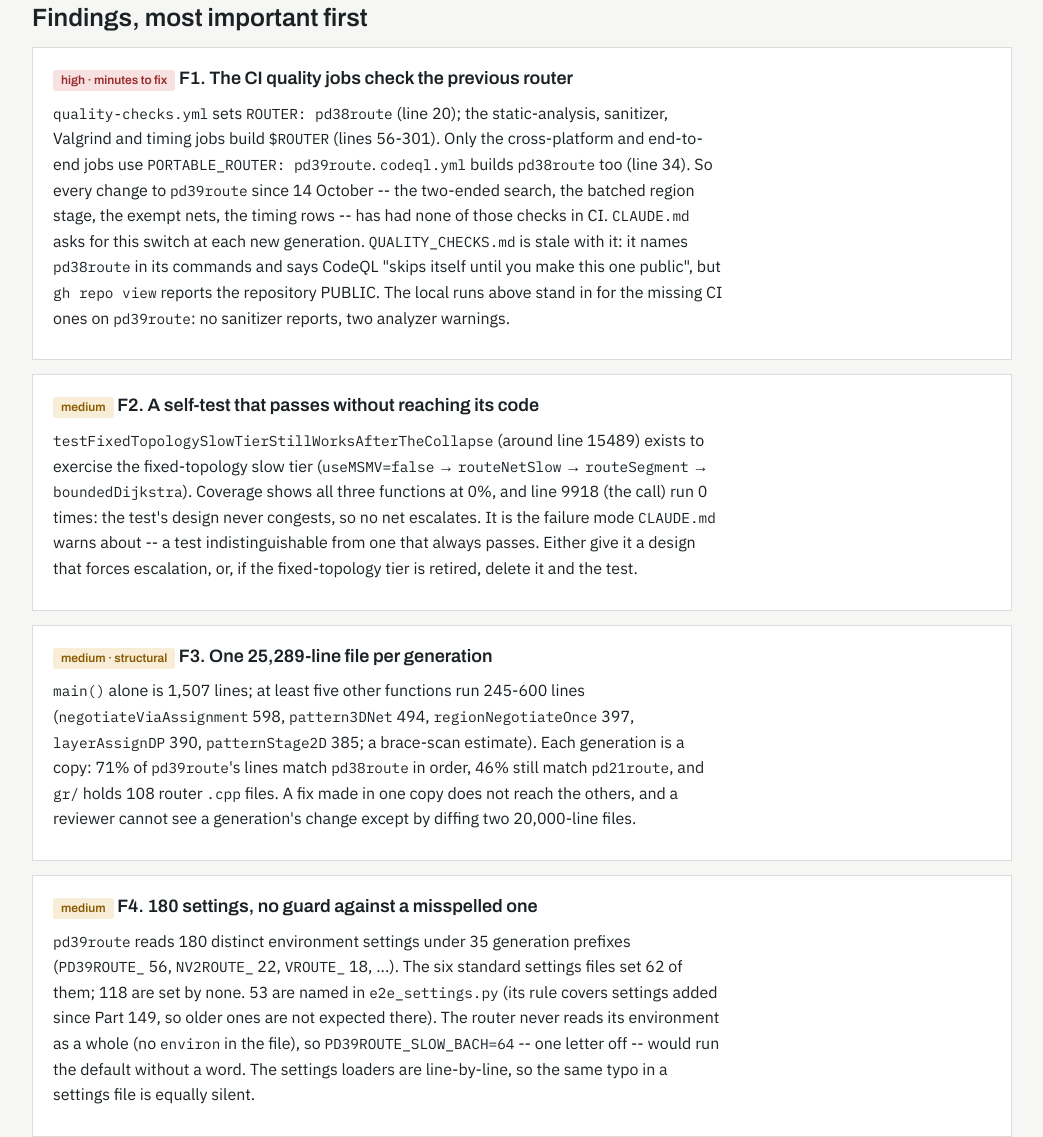
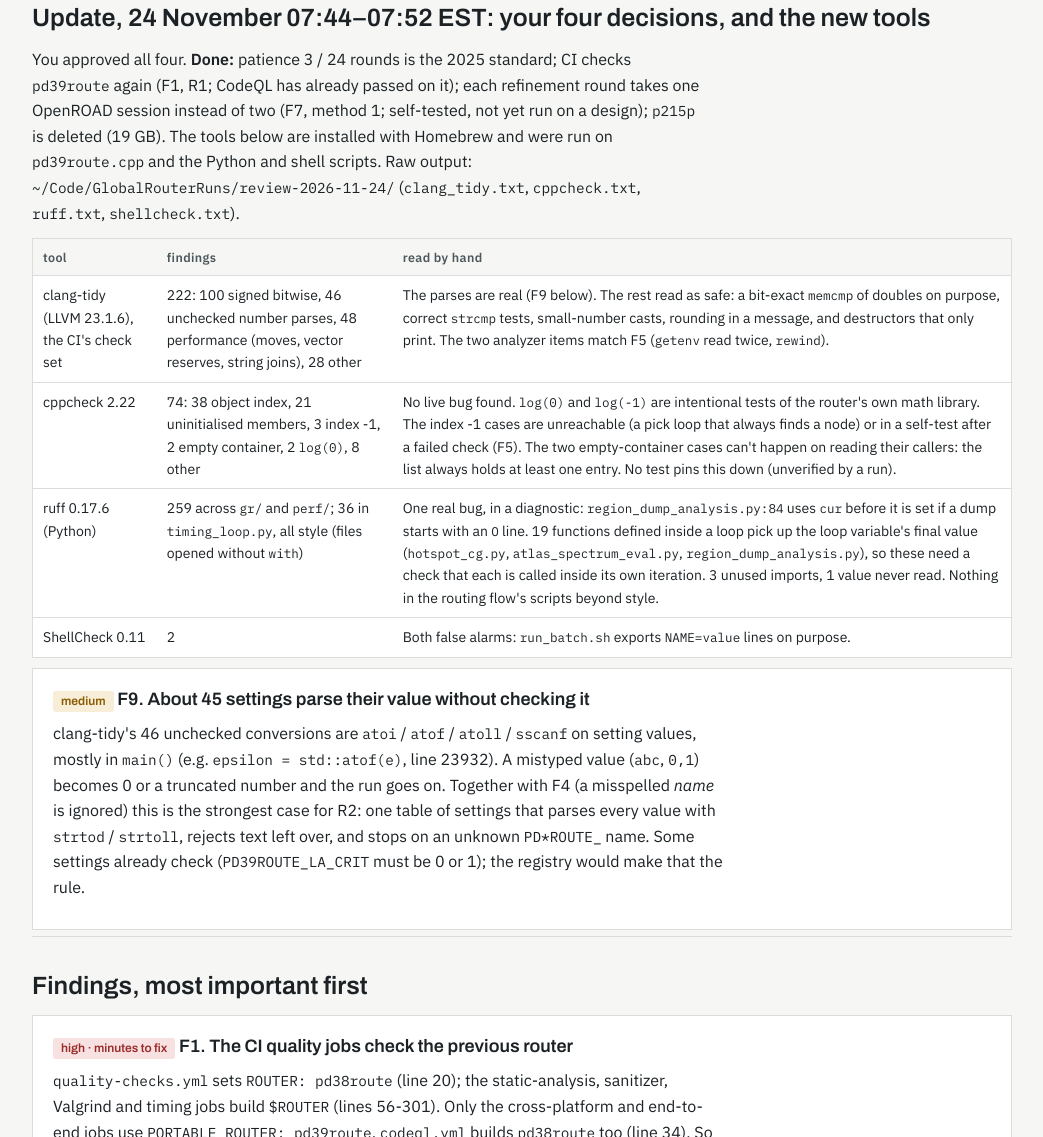
Before and after one commit to parodymshifter/global-router, a plain HTML site: page recaps/review-2026-11-24.html in a window 1280 px wide. Shown: the part 1577-2714 px from the top of the page, without its empty margins (118-1161 px from the left). Drawn offline with Linux system fonts and the light colour scheme.

Commit message:
Review update: the four decisions done; clang-tidy, cppcheck, ruff and ShellCheck findings (F9: unchecked setting values)
Co-Authored-By: Claude Opus 5.5 <noreply@anthropic.com>

```diff
--- a/recaps/review-2026-11-24.html
+++ b/recaps/review-2026-11-24.html
@@ -204,6 +204,45 @@ img.px { image-rendering: pixelated; }
   (a download: yours to approve). Valgrind does not work well on current Macs (<code>QUALITY_CHECKS.md</code>); the CI job covers it.</p>
 </section>
 
+<section id="update">
+  <h2>Update, 24 November 07:44&ndash;07:52 EST: your four decisions, and the new tools</h2>
+  <p>You approved all four. <strong>Done:</strong> patience 3 / 24 rounds is the 2025 standard; CI checks
+  <code>pd39route</code> again (F1, R1; CodeQL has already passed on it); each refinement round takes one OpenROAD session
+  instead of two (F7, method 1; self-tested, not yet run on a design); <code>p215p</code> is deleted (19 GB). The tools below
+  are installed with Homebrew and were run on <code>pd39route.cpp</code> and the Python and shell scripts. Raw output:
+  <code>~/Code/GlobalRouterRuns/review-2026-11-24/</code> (<code>clang_tidy.txt</code>, <code>cppcheck.txt</code>,
+  <code>ruff.txt</code>, <code>shellcheck.txt</code>).</p>
+  <div class="tablebox"><table>
+    <thead><tr><th>tool</th><th>findings</th><th>read by hand</th></tr></thead>
+    <tbody>
+      <tr><td>clang-tidy (LLVM 23.1.6), the CI's check set</td><td>222: 100 signed bitwise, 46 unchecked number parses, 48 performance
+      (moves, vector reserves, string joins), 28 other</td><td>The parses are real (F9 below). The rest read as safe: a bit-exact
+      <code>memcmp</code> of doubles on purpose, correct <code>strcmp</code> tests, small-number casts, rounding in a message, and
+      destructors that only print. The two analyzer items match F5 (<code>getenv</code> read twice, <code>rewind</code>).</td></tr>
+      <tr><td>cppcheck 2.22</td><td>74: 38 object index, 21 uninitialised members, 3 index -1, 2 empty container, 2
+      <code>log(0)</code>, 8 other</td><td>No live bug found. <code>log(0)</code> and <code>log(-1)</code> are intentional tests of the
+      router's own math library. The index -1 cases are unreachable (a pick loop that always finds a node) or in a self-test after a failed
+      check (F5). The two empty-container cases can't happen on reading their callers: the list always holds at least one
+      entry. No test pins this down (unverified by a run).</td></tr>
+      <tr><td>ruff 0.17.6 (Python)</td><td>259 across <code>gr/</code> and <code>perf/</code>; 36 in <code>timing_loop.py</code>, all style
+      (files opened without <code>with</code>)</td><td>One real bug, in a diagnostic: <code>region_dump_analysis.py:84</code> uses
+      <code>cur</code> before it is set if a dump starts with an <code>O</code> line. 19 functions defined inside a loop pick up the loop
+      variable's final value (<code>hotspot_cg.py</code>, <code>atlas_spectrum_eval.py</code>, <code>region_dump_analysis.py</code>), so
+      these need a check that each is called inside its own iteration. 3 unused imports, 1 value never read. Nothing in the routing flow's
+      scripts beyond style.</td></tr>
+      <tr><td>ShellCheck 0.11</td><td>2</td><td>Both false alarms: <code>run_batch.sh</code> exports <code>NAME=value</code> lines on
+      purpose.</td></tr>
+    </tbody>
+  </table></div>
+  <div class="finding"><h3><span class="pill warn">medium</span> F9. About 45 settings parse their value without checking it</h3>
+  <p>clang-tidy's 46 unchecked conversions are <code>atoi</code> / <code>atof</code> / <code>atoll</code> / <code>sscanf</code> on
+  setting values, mostly in <code>main()</code> (e.g. <code>epsilon = std::atof(e)</code>, line 23932). A mistyped value
+  (<code>abc</code>, <code>0,1</code>) becomes 0 or a truncated number and the run goes on. Together with F4 (a misspelled
+  <em>name</em> is ignored) this is the strongest case for R2: one table of settings that parses every value with
+  <code>strtod</code> / <code>strtoll</code>, rejects text left over, and stops on an unknown <code>PD*ROUTE_</code> name. Some
+  settings already check (<code>PD39ROUTE_LA_CRIT</code> must be 0 or 1); the registry would make that the rule.</p></div>
+</section>
+
 <section id="findings">
   <h2>Findings, most important first</h2>
   <div class="findings">
```
Also changed, not shown: 1 other file.
